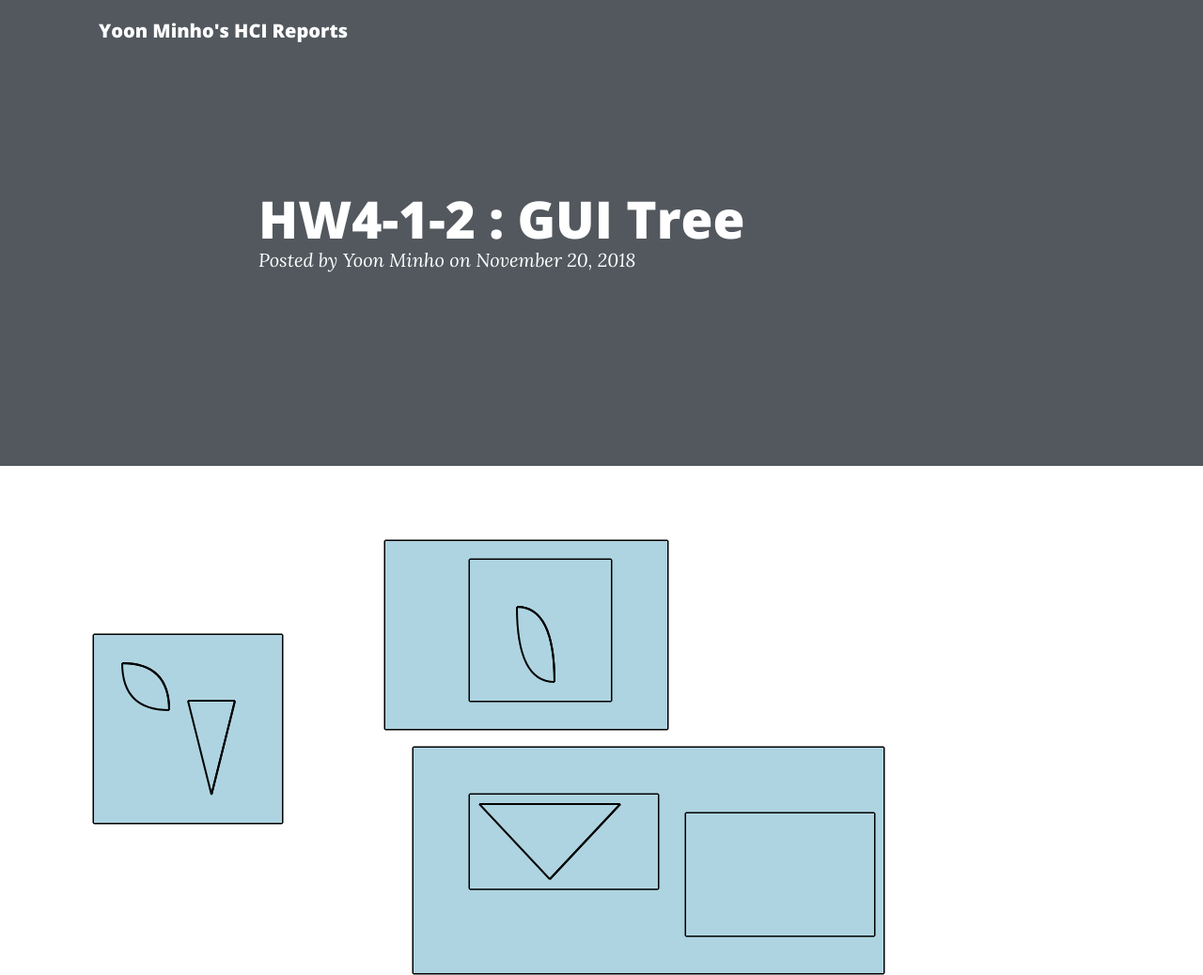
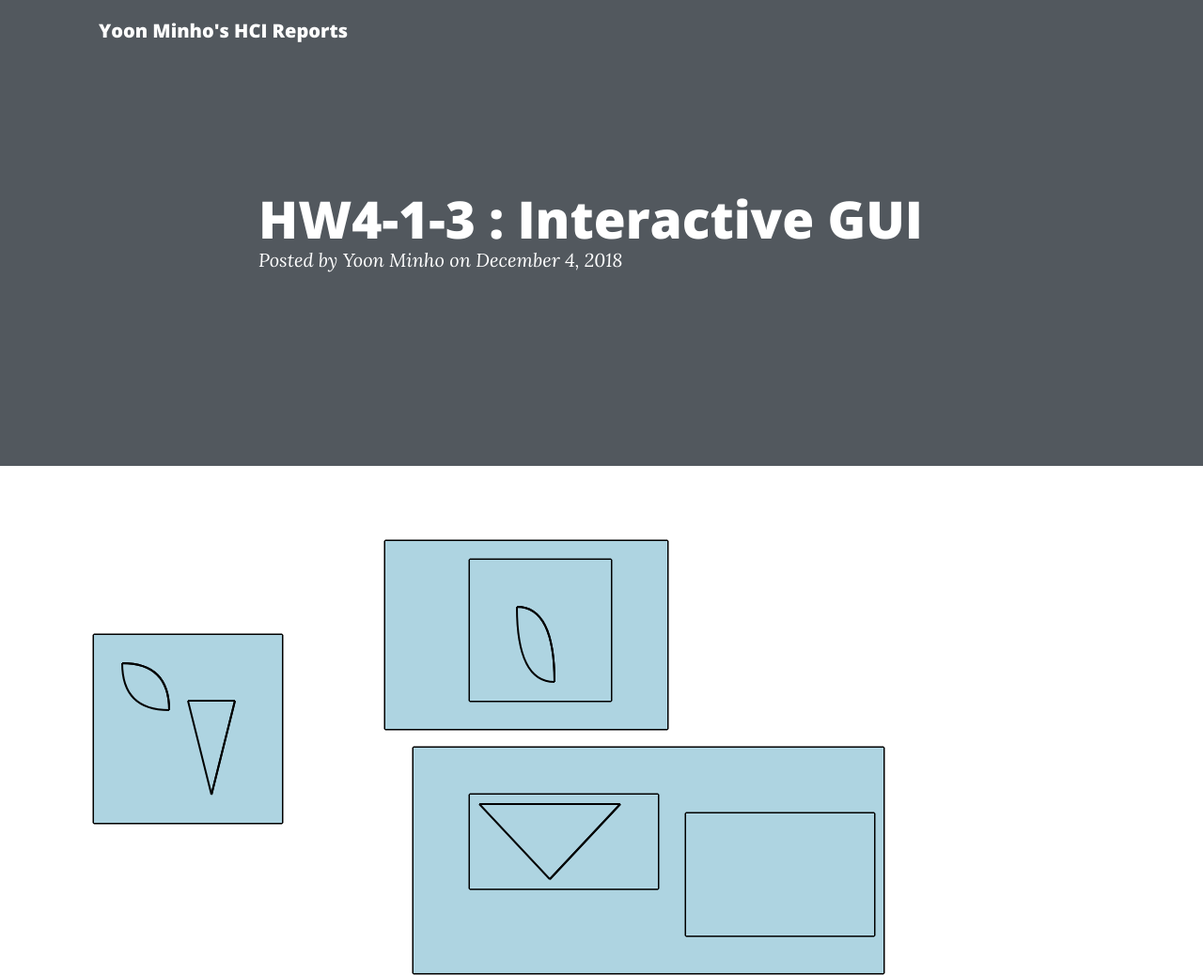
Before and after one commit to Doggyy/Doggyy.github.io, a website: page GUITree.html in a window 1280 px wide. Shown: the top 1038 px of the page at 94% size. Drawn offline with nearby package versions, Linux system fonts and the light colour scheme; files that its build step writes are made by us from their sources; a web font is replaced by a local one.

Commit message:
Update GUITree.html

```diff
--- a/GUITree.html
+++ b/GUITree.html
@@ -37,10 +37,10 @@
         <div class="row">
           <div class="col-lg-8 col-md-10 mx-auto">
             <div class="post-heading">
-              <h1>HW4-1-2 : GUI Tree
+              <h1>HW4-1-3 : Interactive GUI
               <span class="meta">Posted by
                 <a href="#">Yoon Minho</a>
-                on November 20, 2018</span>
+                on December 4, 2018</span>
             </div>
           </div>
         </div>
```
